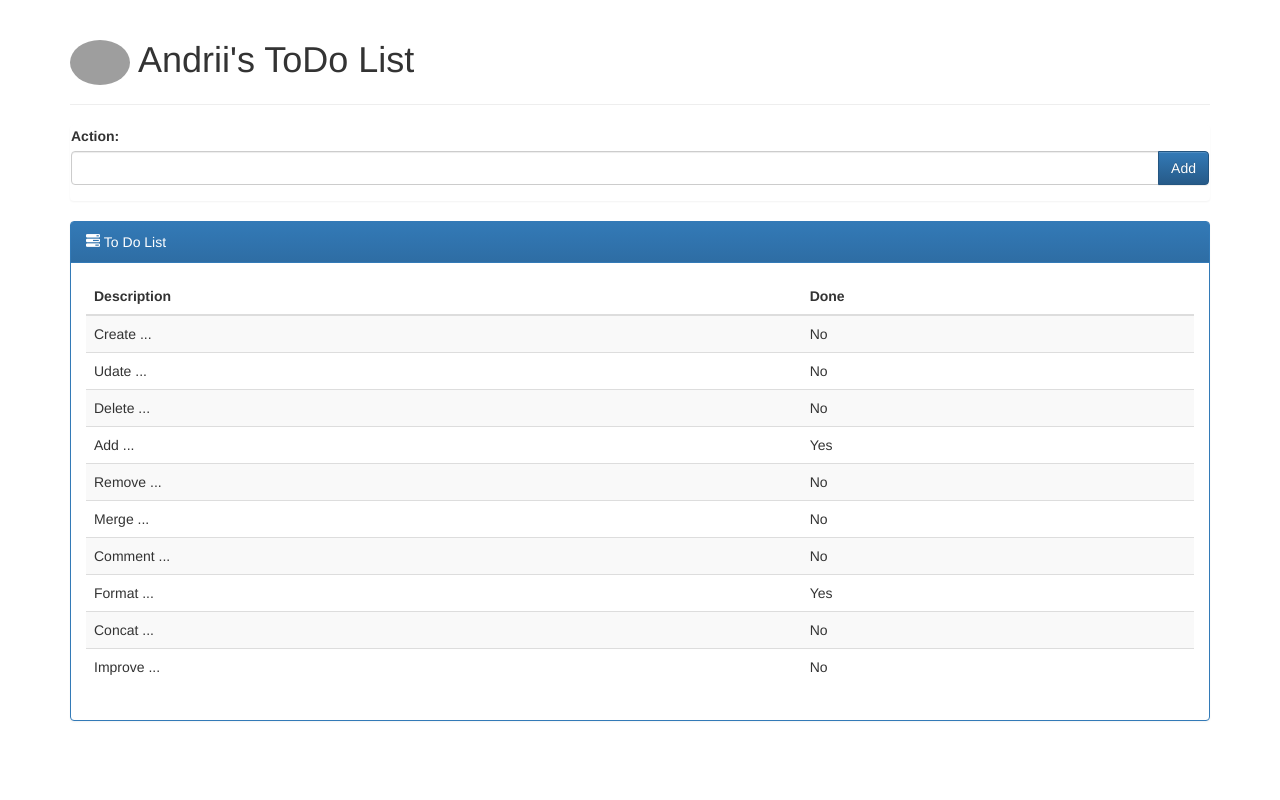
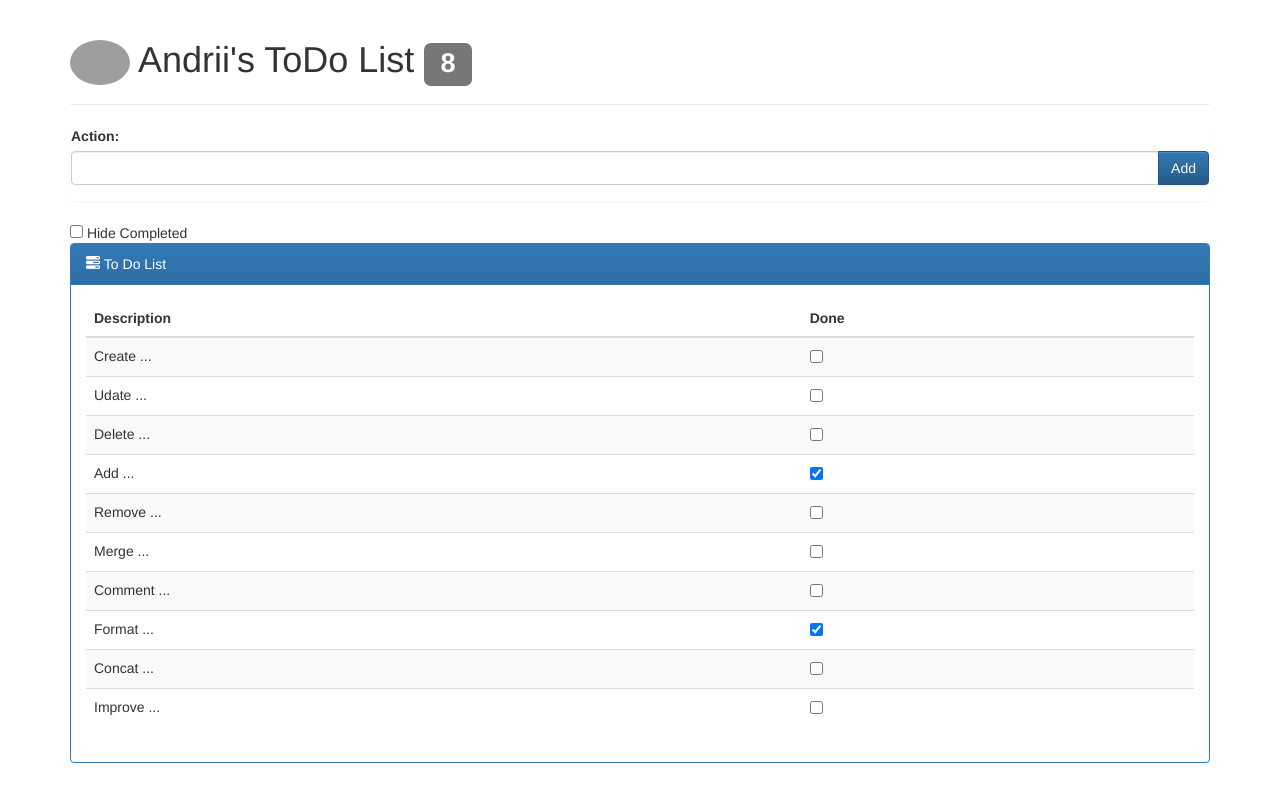
Before and after one commit to iarmolatii/angularNoviceVZEliteBook840G3, a website: page app/index.html in a window 1280 px wide. Drawn offline with nearby package versions, Linux system fonts and the light colour scheme; grey boxes are pictures that could not be loaded.

Commit message:
Incomplete Tasks Counter - Indicator

```diff
--- a/app/app.js
+++ b/app/app.js
@@ -2,6 +2,7 @@
     "use strict";
     angular.module("app",[])
     .controller("Todo",Todo)
+    .factory("todoService",todoService)
     .value("model",{
         user:"Andrii",
         userPhoto:"https://s-media-cache-ak0.pinimg.com/736x/f7/c2/9f/f7c29f2b06f5eaef2b34aee656115b2b--lion-vector-porcelain-pens.jpg",
@@ -19,8 +20,23 @@
         ]
     });
 
-    function Todo($scope,model) {
+    function Todo($scope,model,todoService) {
         $scope.todo = model;
-        console.log($scope.todo);
+        $scope.incompleteCount = todoService.incompleteCount;
+    }
+
+    function todoService() {
+        return {
+            incompleteCount
+        };
+
+        function incompleteCount(items) {
+            let count = 0;
+            angular.forEach(items, (item) => {
+                if (!item.done) {count++;}
+            });
+
+            return count;
+        };
     }
 })();
--- a/app/index.html
+++ b/app/index.html
@@ -7,13 +7,13 @@
 	<link href="vendor/bootstrap/dist/css/bootstrap-theme.min.css" rel="stylesheet">
 	<link href="css/main.css" rel="stylesheet">
 </head>
-<body>
+<body ng-cloak>
 	<div class="container">
 		<div class="page-header">
 			<h1>
                <!-- <img class="photo" src="images/VZ.jpg">-->
                 <img class="photo" src="{{todo.userPhoto}}">
-				{{::todo.user}}'s ToDo List
+                {{::todo.user}}'s ToDo List <span class="label label-default" ng-if="incompleteCount(todo.items) !== 0">{{incompleteCount(todo.items)}}</span>
 			</h1>
 		</div>
 		<div class="panel">
@@ -30,6 +30,8 @@
 			</form>
 		</div>
 
+<span><input type="checkbox" ng-model="hideCompleted"/> Hide Completed</span>
+
 		<div class="panel panel-primary">
 			<div class="panel-heading">
 				<span class="glyphicon glyphicon-tasks" aria-hidden="true"></span> To Do List
@@ -44,9 +46,10 @@
 						</tr>
 					</thead>
 					<tbody>
-                        <tr ng-repeat="item in todo.items">
+                        <tr ng-repeat="item in todo.items" ng-hide="hideCompleted && item.done">
                             <td>{{item.action}}</td>
-                            <td>{{item.done ? "Yes" : "No"}}</td>
+                            <td><input type="checkbox" ng-model="item.done"/></td>
+                            <!--<td>{{item.done ? "Yes" : "No"}}</td>-->
 						<!--<tr>
 							<td>Estimate...</td>
 							<td>No</td>
@@ -125,6 +128,7 @@
 		</div>
 	</div>
     <script src="vendor/angular/angular.min.js"></script>
+    <srcipt src="vendor/angular-sanitize/angular-sanitize.min.js"></srcipt>
     <script src="app.js"></script>
 </body>
 </html>
```
